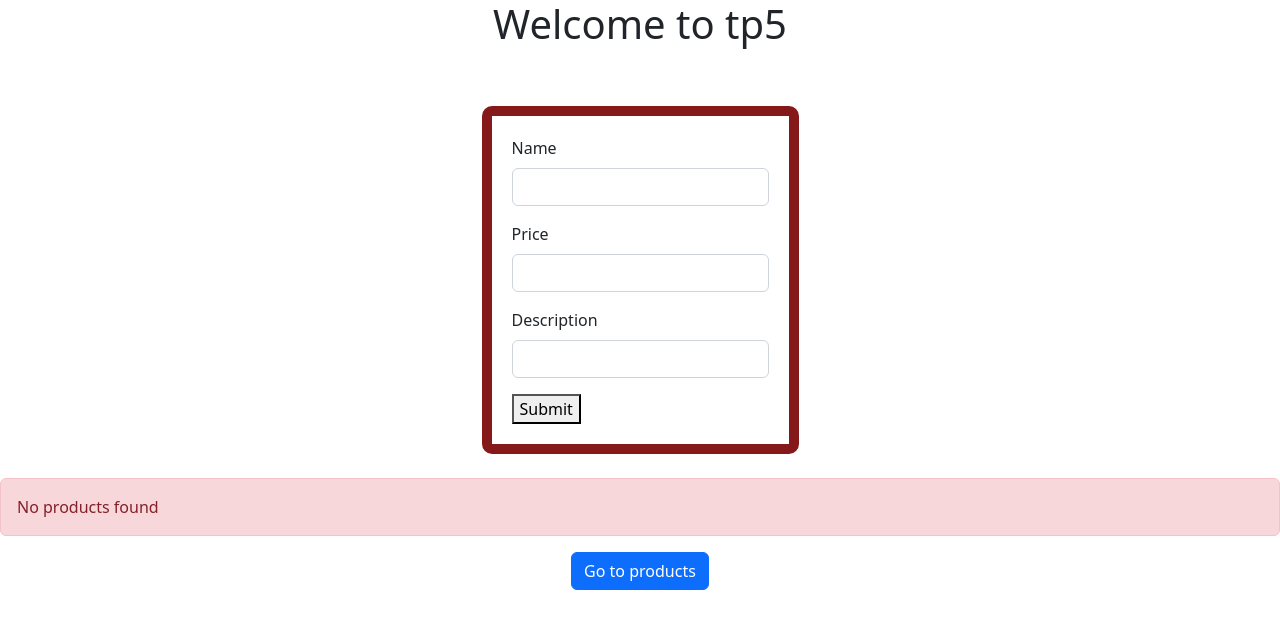
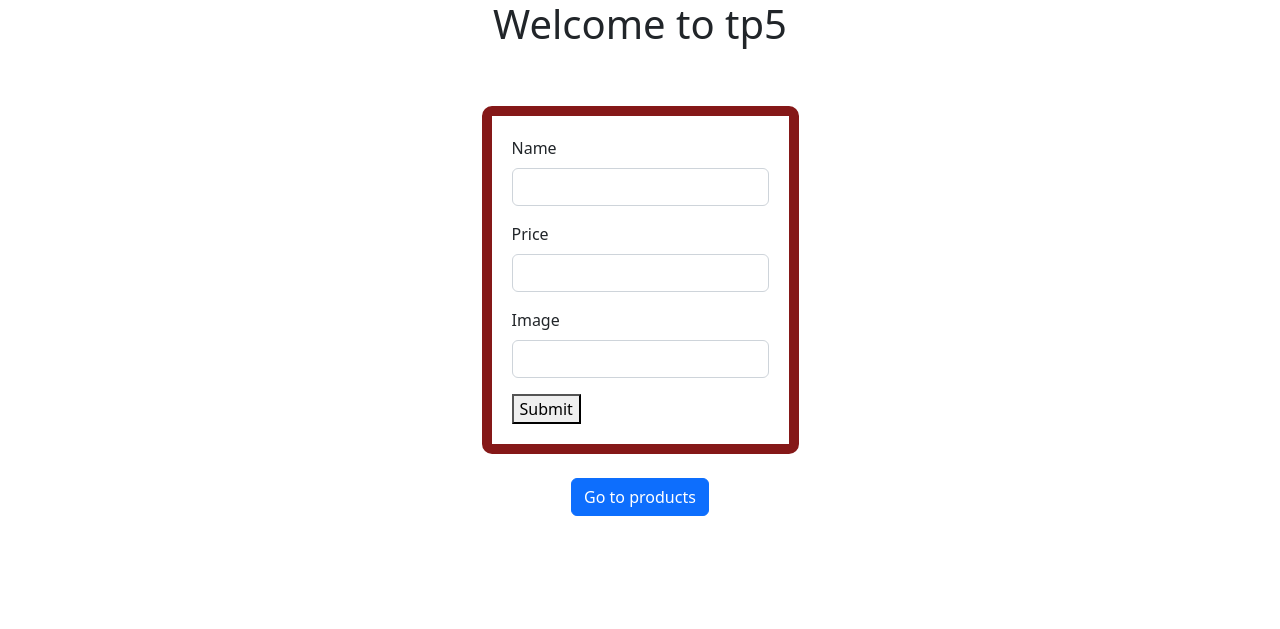
Before and after one commit to AngelPazzo/ProyectBackEnd, a Node project: template views/pages/index.ejs in a window 1280 px wide. Shown: the top 629 px of the page. Run offline with Node 20 templates, Linux system fonts and the light colour scheme; the template is opened without the code that fills it, so the values that code supplies are empty.

Commit message:
Workin' on TP5

```diff
--- a/app.js
+++ b/app.js
@@ -26,9 +26,9 @@ app.get (`/`, (_req , res) => {
 });
 
 app.post (`/products`, (req, res) => {
-    const {name, price, description} = req.body;
+    const {name, price, image} = req.body;
     const productsService = new ProductsService();
-    productsService.postProduct({name, price, description});
+    productsService.postProduct({name, price, image});
     res.redirect (`/`);
 });
 
--- a/views/pages/index.ejs
+++ b/views/pages/index.ejs
@@ -32,8 +32,10 @@
         <input type="number" class="form-control" id="price" name="price">
       </div>
       <div class="mb-3">
-        <label for="description" class="form-label">Description</label>
-        <input type="text" class="form-control" id="description" name="description">
+
+        <label for="image" class="form-label">Image</label>
+        <input type="url" class="form-control" id="image" name="image">
+
       </div>
       <button class="" type="submit" class="btn btn-primary">Submit</button>
     </form>
@@ -41,40 +43,8 @@
     <br>
 
 
-    <%- include('partials/productList', {products: products}) %>
+    <!-- <%- include('partials/productList', {products: products}) %> -->
 
-
-
-
-
-
-<!--
-    <% if(products.length == 0) { %>
-        <div class="alert alert-danger" role="alert">
-            No products found
-        </div>
-    <% }else {%>
-
-    <table class="table table-dark table-striped">
-
-      <thead>
-        <tr>
-          <th scope="col">Name</th>
-          <th scope="col">Price</th>
-          <th scope="col">Description</th>
-        </tr>
-      </thead>
-      <tbody>
-        <% for (let i = 0; i < products.length; i++) { %>
-          <tr>
-            <td><%= products[i].name %></td>
-            <td><%= products[i].price %></td>
-            <td><%= products[i].description %></td>
-          </tr>
-        <% } %>
-      </tbody>
-    </table>
-    <% } %> -->
 
     <div class="d-grid gap-2 d-md-flex justify-content-md-center">
     <a href="/products" class="btn btn-primary">Go to products</a>
--- a/views/pages/partials/productList.ejs
+++ b/views/pages/partials/productList.ejs
@@ -1,7 +1,9 @@
 
     <% if(products.length == 0) { %>
+        <div class="d-grid gap-2 d-md-flex justify-content-md-center" >
         <div class="alert alert-danger" role="alert">
             No products found
+        </div>
         </div>
     <% }else {%>
 
@@ -14,7 +16,7 @@
         <tr>
           <th scope="col">Name</th>
           <th scope="col">Price</th>
-          <th scope="col">Description</th>
+          <th scope="col">Image</th>
         </tr>
       </thead>
       <tbody>
@@ -22,7 +24,7 @@
           <tr>
             <td><%= products[i].name %></td>
             <td><%= products[i].price %></td>
-            <td><%= products[i].description %></td>
+            <td><img src="<%= products[i].image %>" alt="product image" width="100" height="100"></td>
           </tr>
         <% } %>
       </tbody>
--- a/views/pages/products.ejs
+++ b/views/pages/products.ejs
@@ -3,7 +3,7 @@
   <head>
     <meta charset="utf-8">
     <meta name="viewport" content="width=device-width, initial-scale=1">
-    <title>Bootstrap demo</title>
+    <title>products</title>
     <link href="https://cdn.jsdelivr.net/npm/bootstrap@5.2.2/dist/css/bootstrap.min.css" rel="stylesheet" integrity="sha384-Zenh87qX5JnK2Jl0vWa8Ck2rdkQ2Bzep5IDxbcnCeuOxjzrPF/et3URy9Bv1WTRi" crossorigin="anonymous">
 
   </head>
```
Also changed, not shown: views/pages/partials/footer.ejs (added).
